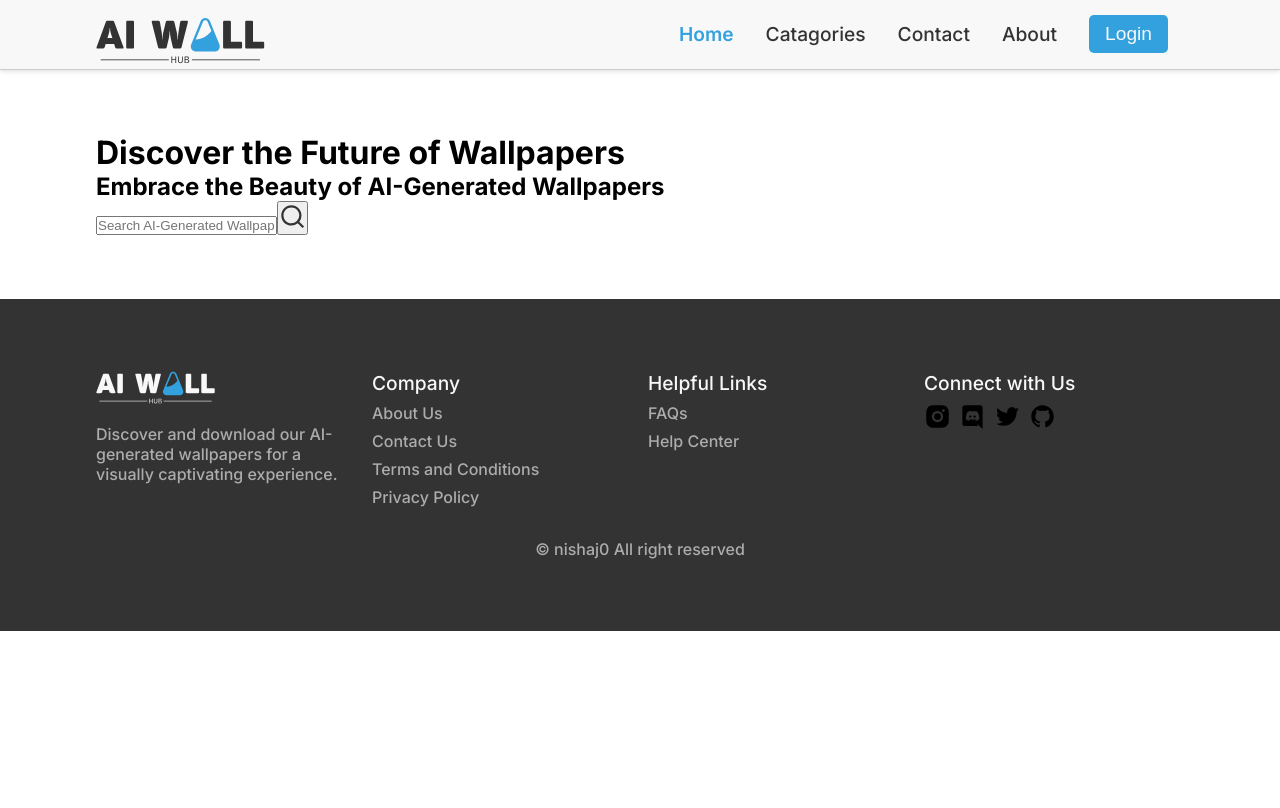
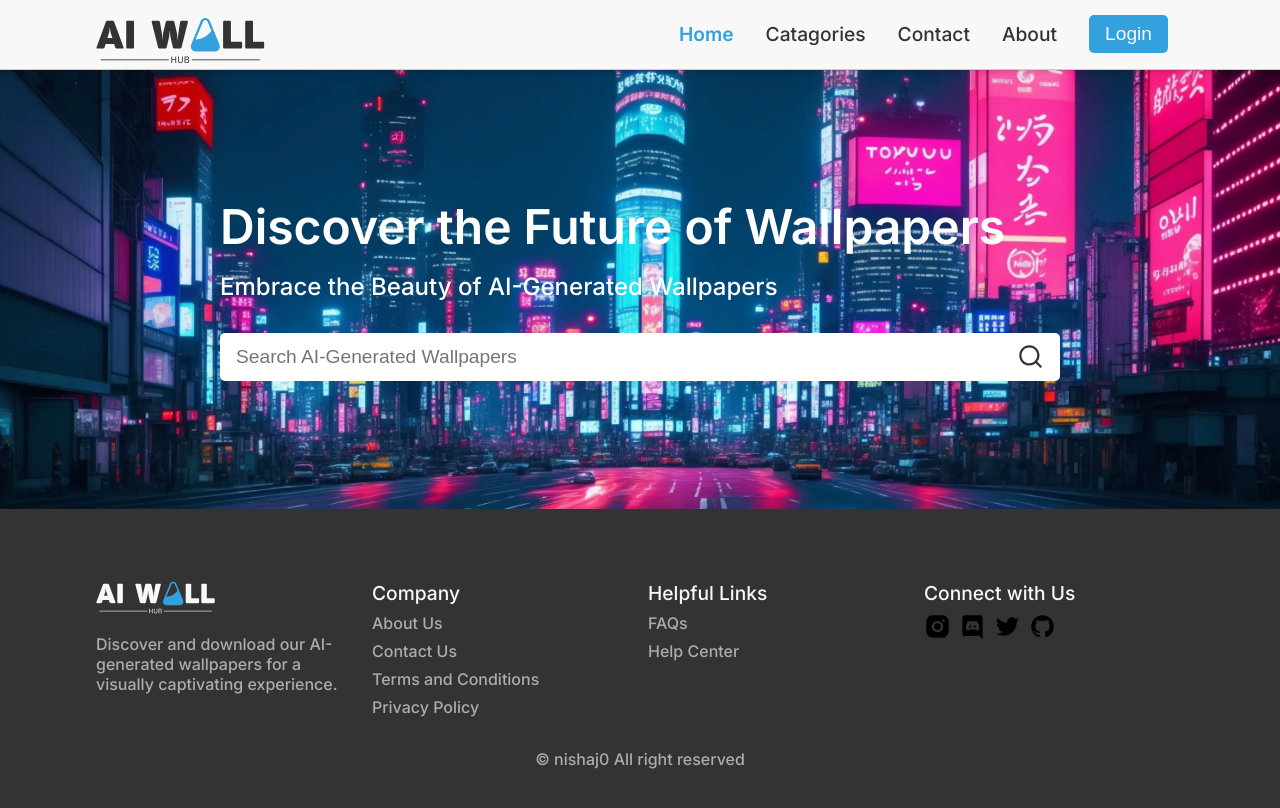
Before and after one commit to nishaj0/Ai_WallHub, a React (Vite) app in the folder client/: page / in a window 1280 px wide. Shown: the top 808 px of the page. Built offline with nearby package versions, Linux system fonts and the light colour scheme.

Commit message:
added css to home page

```diff
--- a/client/src/pages/Home/home.css
+++ b/client/src/pages/Home/home.css
@@ -0,0 +1,70 @@
+.wallHub__home {
+   background: url(../../assets/images/landscape_tokyo_night_1_1536x512px.webp);
+   background-position: bottom;
+   background-size: cover;
+   height: var(--home-bg-height);
+}
+
+.wallHub__home-search_container {
+   display: flex;
+   flex-direction: column;
+   justify-content: center;
+   align-items: flex-start;
+   height: 100%;
+   max-width: var(--home-search-bar-width);
+   margin: 0 auto;
+}
+
+.wallHub__home-search_container h1 {
+   font-size: 3rem;
+   font-weight: 600;
+   color: #fff;
+}
+
+.wallHub__home-search_container h2 {
+   font-size: 1.5rem;
+   font-weight: 500;
+   color: #fff;
+   margin-top: 1rem;
+}
+
+.wallHub__home-search_bar {
+   display: flex;
+   justify-content: center;
+   align-items: center;
+   width: 100%;
+   height: 3rem;
+   margin-top: 2rem;
+   background-color: #fff;
+   border-radius: 5px;
+}
+
+.wallHub__home-search_bar form{
+   width: 100%;
+   height: 100%;
+   padding:0 1rem ;
+   display: flex;
+   justify-content: center;
+   align-items: center;
+}
+
+.wallHub__home-search_bar input {
+   height: 100%;
+   /* 27px is the size of icon*/
+   width: calc(100% - 27px);
+   border: none;
+   outline: none;
+   font-size: 1.2rem;
+   font-weight: 500;
+   color: var(--text-color-dark);
+}
+
+.wallHub__home-search_bar button{
+   /* button */
+   width: 27px;
+   height: 27px;
+   border: none;
+   outline: none;
+   background-color: transparent;
+   cursor: pointer;
+}
```
